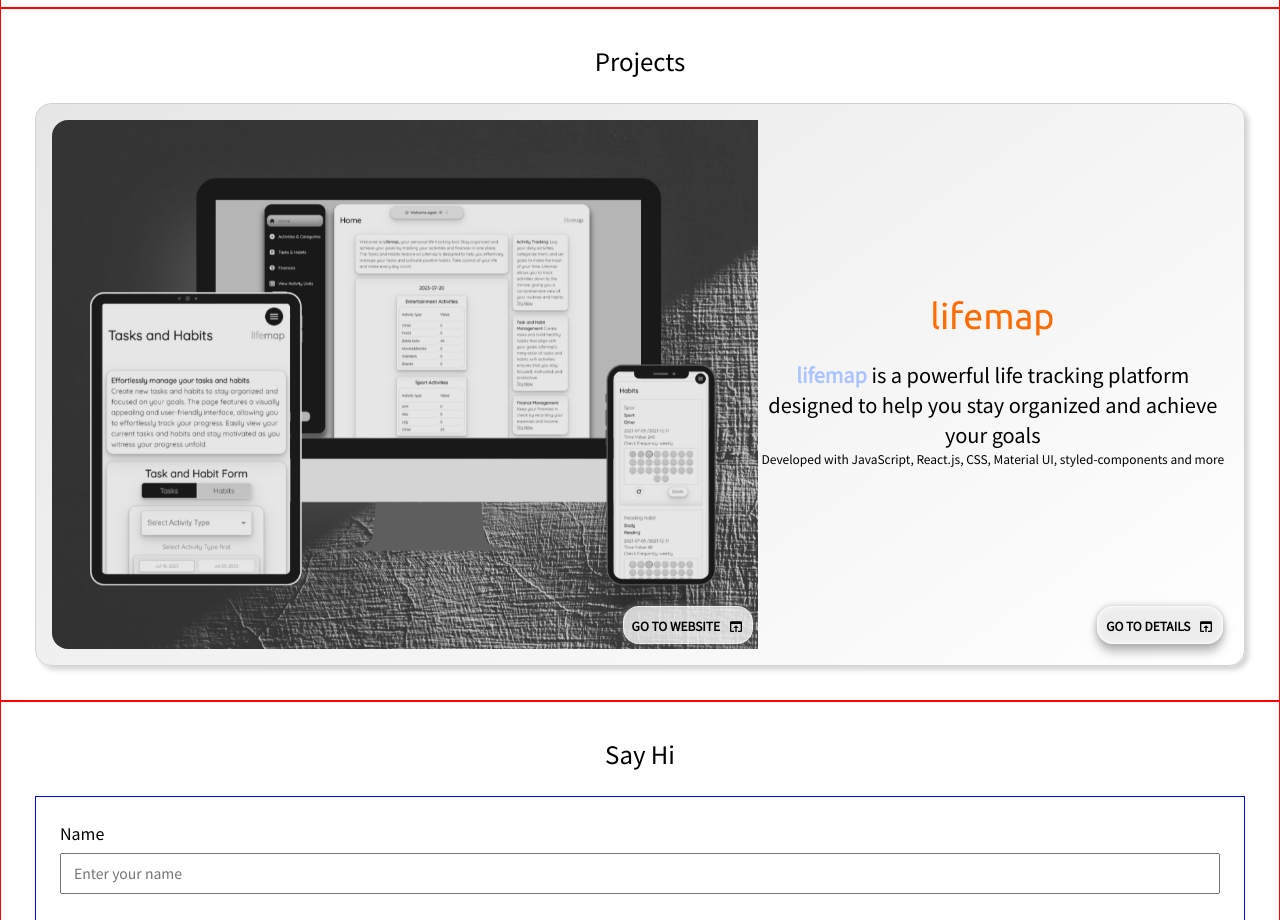
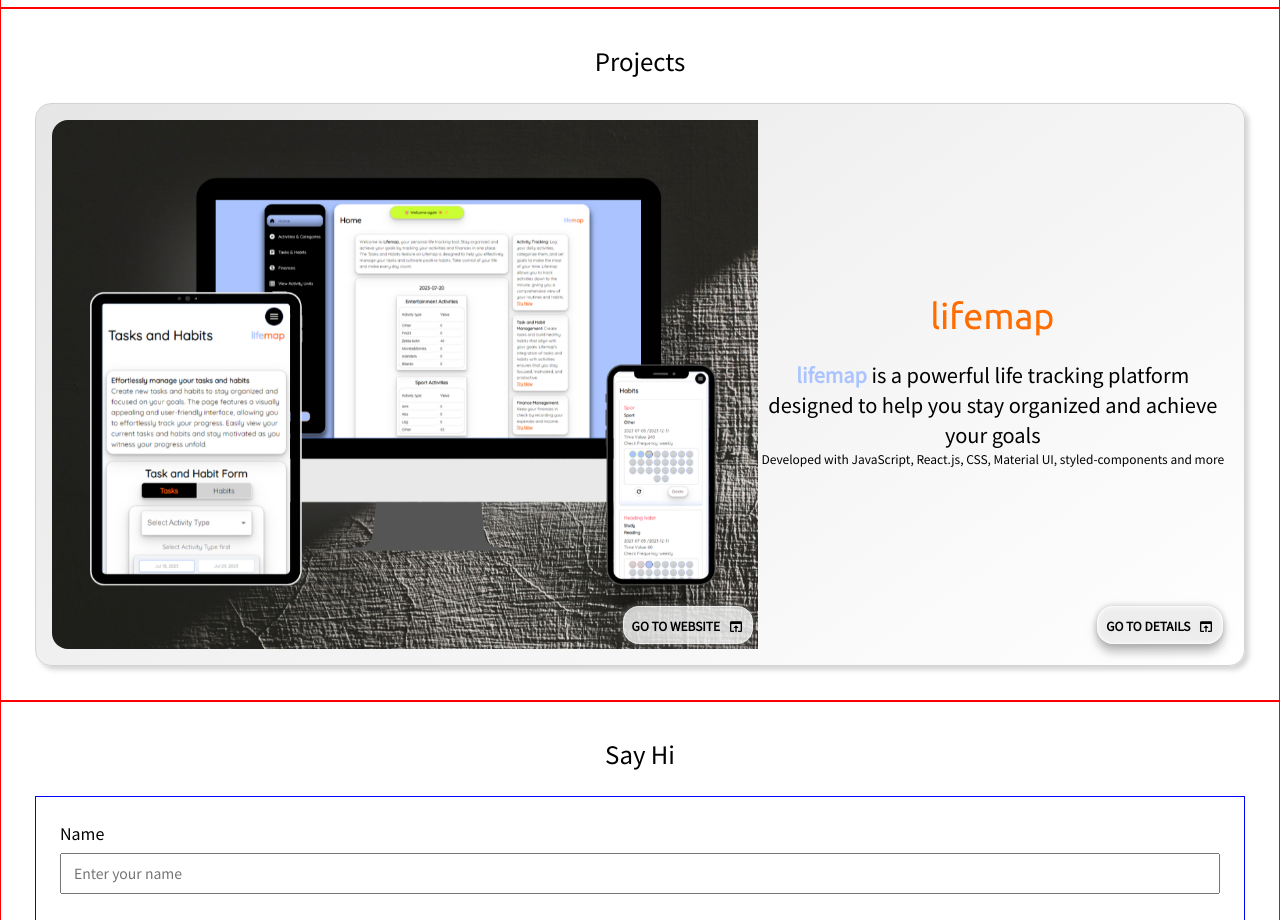
Before and after one commit to berkaysson/berkaysson-portfolio-site, a React (Create React App) app: page / in a window 1280 px wide. Shown: the part 1440-2360 px from the top of the page. Built offline with nearby package versions, Linux system fonts and the light colour scheme.

Commit message:
Remove grayscale filter

```diff
--- a/src/Components/Sections/Projects-Section/ProjectItem.js
+++ b/src/Components/Sections/Projects-Section/ProjectItem.js
@@ -56,14 +56,10 @@ const MainImg = styled.img`
   height: 100%;
   width: 100%;
   vertical-align: center;
-  filter: ${({ isMouseFollowerOn }) =>
-    isMouseFollowerOn
-      ? "grayscale(0) contrast(1.1)"
-      : "grayscale(100%) contrast(0.8)"};
   transition: filter 0.2s ease, transform 0.5s ease;
 
   &:hover {
-    filter: grayscale(0) contrast(1.1);
+    filter: contrast(1.1);
     transform: scale(1.1);
     cursor: pointer;
   }
```
